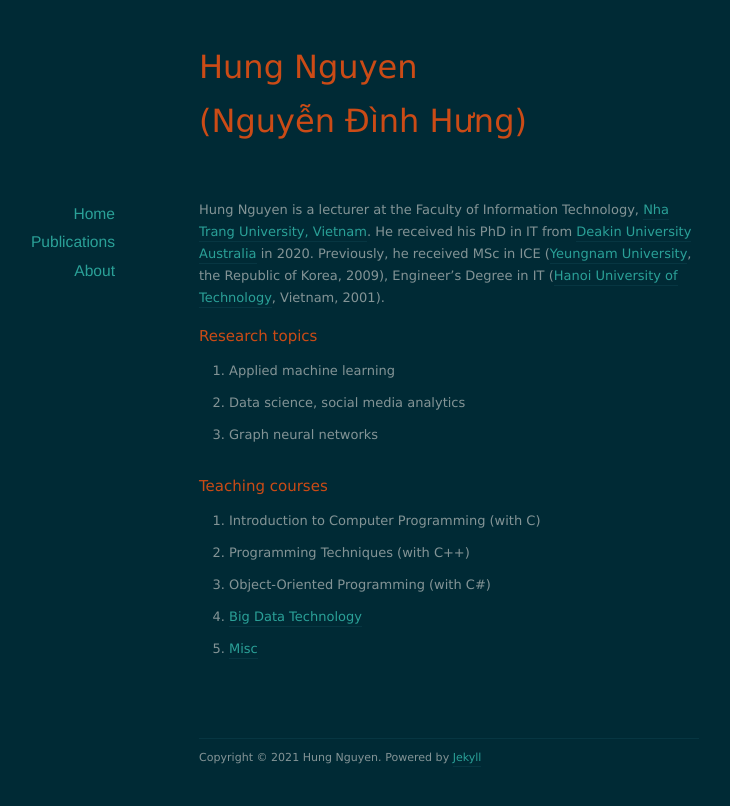
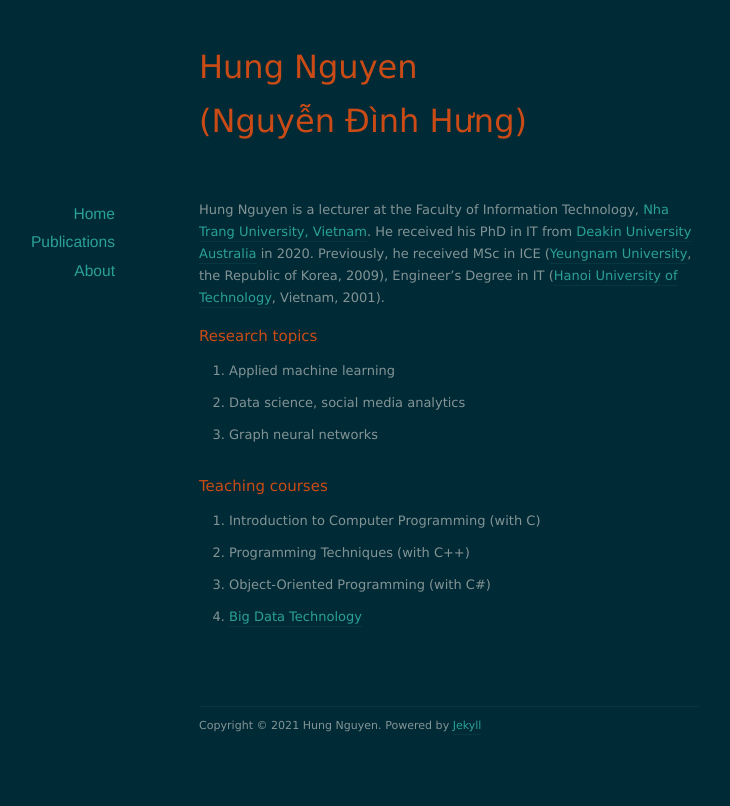
Before and after one commit to nd-hung/nd-hung.github.io, a Jekyll site: the page built from about/index.markdown, in a window 1280 px wide. Shown: the top 806 px of the page, without its empty margins (191-921 px from the left). Built offline with Jekyll 4.4.1, drawn with Linux system fonts in a browser that asks for light colours; nearby versions of some CDN libraries.

Commit message:
Update index.markdown

```diff
--- a/about/index.markdown
+++ b/about/index.markdown
@@ -15,4 +15,3 @@ Hung Nguyen is a lecturer at the Faculty of Information Technology, [Nha Trang U
 - Programming Techniques (with C++)
 - Object-Oriented Programming (with C#)
 - [Big Data Technology](https://github.com/nd-hung/Big-Data)
-- [Misc](mpdl3_plugins.html)
```
